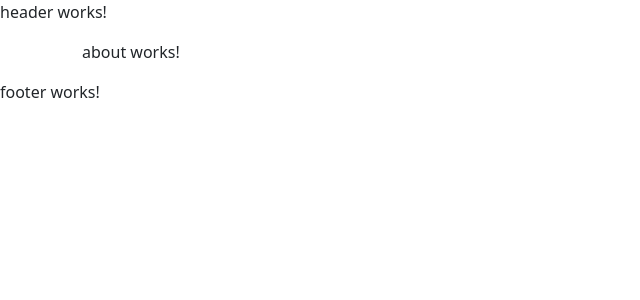
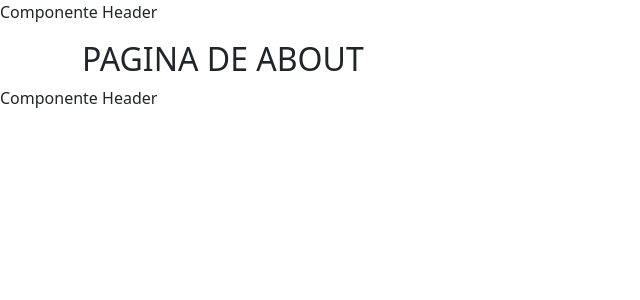
Before and after one commit to ernestopcaraujo/projectReviewAngular, an Angular app in the folder moments/: page /about in a window 1280 px wide. Shown: the top 300 px of the page, without its empty margins (0-640 px from the left). Built offline with nearby package versions, Linux system fonts and the light colour scheme.

Commit message:
feat: changed templates to identify the components

```diff
--- a/moments/src/app/components/footer/footer.component.html
+++ b/moments/src/app/components/footer/footer.component.html
@@ -1 +1 @@
-<p>footer works!</p>
+<p>Componente Header</p>
--- a/moments/src/app/components/header/header.component.html
+++ b/moments/src/app/components/header/header.component.html
@@ -1 +1 @@
-<p>header works!</p>
+<p>Componente Header</p>
--- a/moments/src/app/components/pages/about/about.component.html
+++ b/moments/src/app/components/pages/about/about.component.html
@@ -1 +1 @@
-<p>about works!</p>
+<h2>PAGINA DE ABOUT</h2>
--- a/moments/src/app/components/pages/home/home.component.html
+++ b/moments/src/app/components/pages/home/home.component.html
@@ -1 +1 @@
-<p>home works!</p>
+<h2>PAGINA HOME</h2>
```
